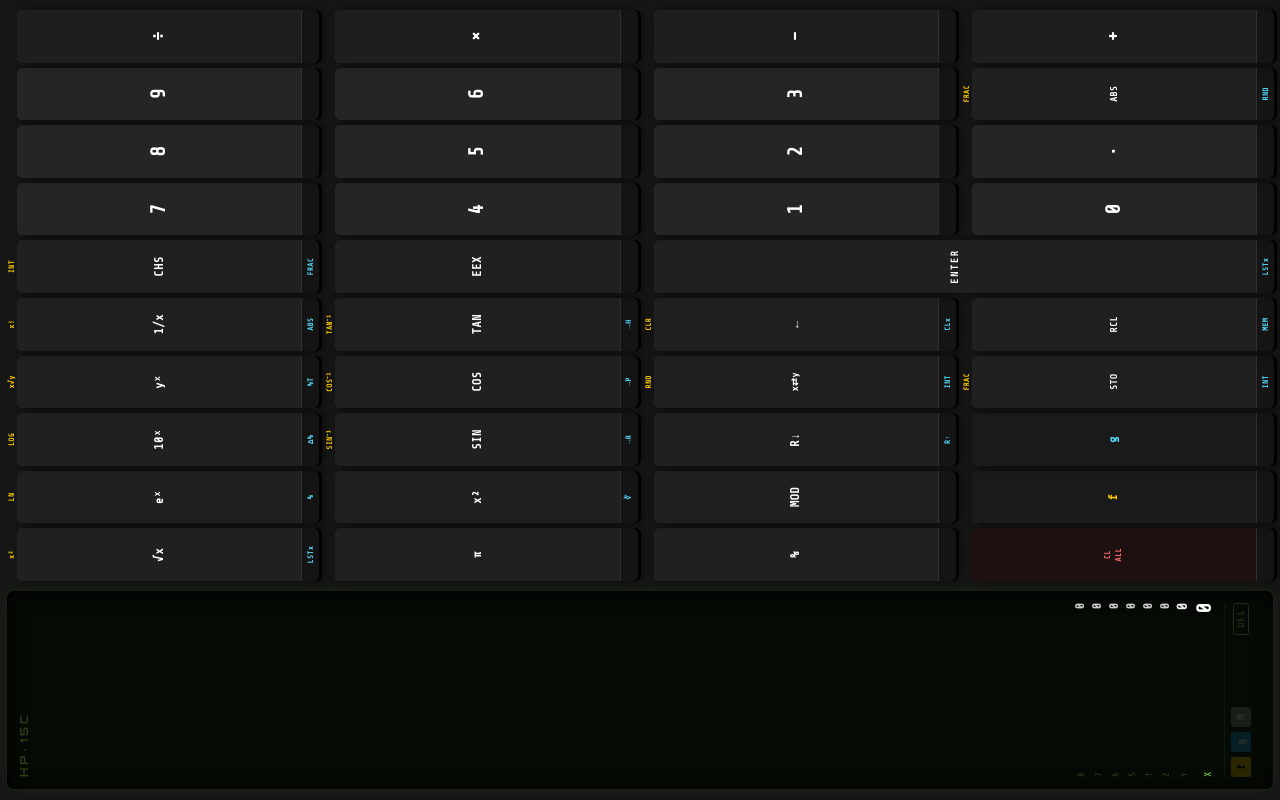
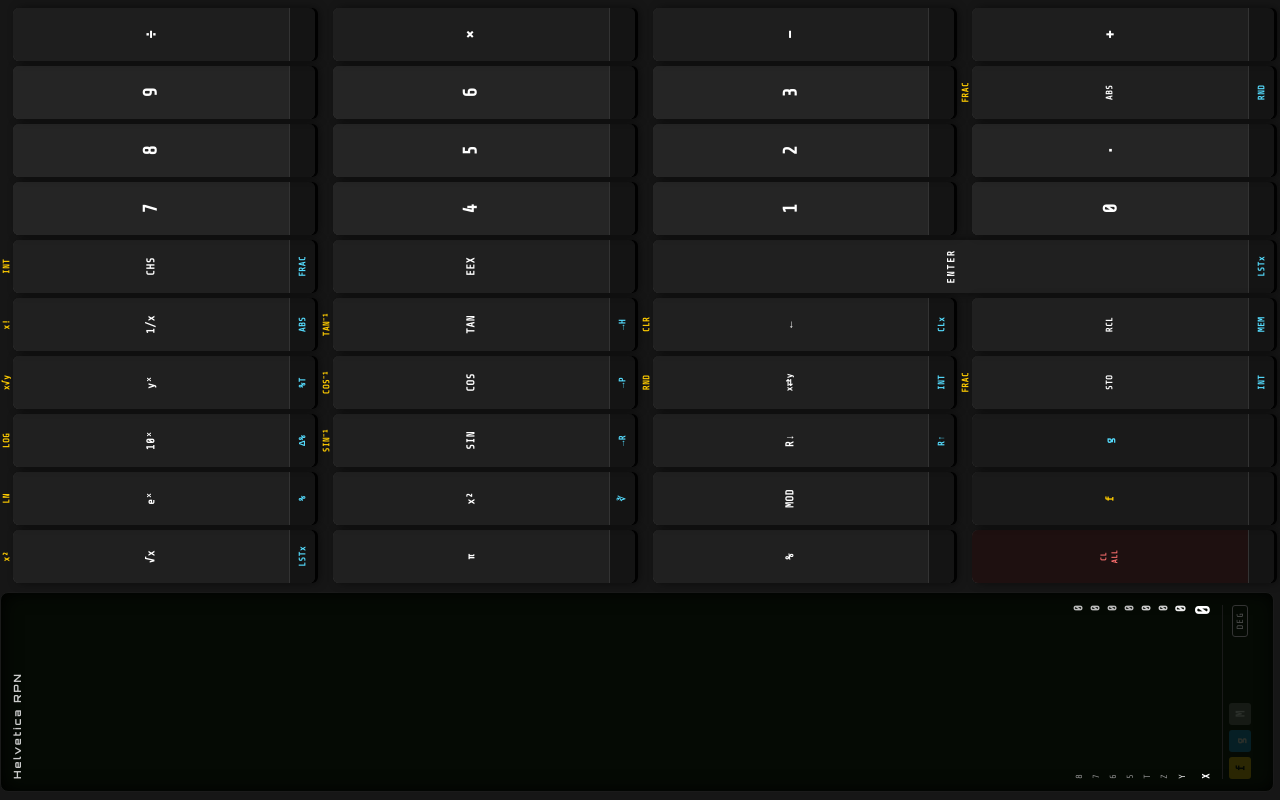
Before and after one commit to CuriousHelvetica/rpn-calc.html, a plain HTML site: page index.html in a window 1280 px wide. Drawn offline with nearby package versions, Linux system fonts and the light colour scheme.

Commit message:
Add files via upload

```diff
--- a/index.html
+++ b/index.html
@@ -5,8 +5,8 @@
 <meta name="viewport" content="width=device-width, initial-scale=1.0, maximum-scale=1.0, user-scalable=no, viewport-fit=cover">
 <meta name="apple-mobile-web-app-capable" content="yes">
 <meta name="apple-mobile-web-app-status-bar-style" content="black-translucent">
-<meta name="apple-mobile-web-app-title" content="HP-15C">
-<title>HP-15C RPN</title>
+<meta name="apple-mobile-web-app-title" content="Helvetica RPN">
+<title>Helvetica RPN</title>
 <style>
 @import url('https://fonts.googleapis.com/css2?family=Share+Tech+Mono:wght@400&family=Orbitron:wght@700&display=swap');
 *,*::before,*::after{box-sizing:border-box;margin:0;padding:0;}
@@ -19,53 +19,82 @@
   touch-action:manipulation;
 }
 
-/* Fixed outer container — always fills screen */
+/* Fixed viewport container */
 #outer{
-  position:fixed;inset:0;
+  position:fixed;
+  top:0;left:0;
+  width:100vw;height:100vh;
   overflow:hidden;
-  display:flex;align-items:center;justify-content:center;
   background:#000;
+  display:flex;
+  align-items:center;
+  justify-content:center;
 }
 
-/* Shell — sized and rotated by JS to always appear landscape */
+/*
+  Shell is always landscape.
+  We rotate it -90deg so the phone is held portrait with camera at top.
+  After -90deg rotation:
+    • shell "top"    → physical LEFT  (notch side)
+    • shell "bottom" → physical RIGHT (home-indicator side)
+    • shell "left"   → physical BOTTOM (ops/right-column side)
+    • shell "right"  → physical TOP   (display/left-side)
+
+  Shell width  = 100vh  (fills the tall dimension of portrait viewport)
+  Shell height = 100vw  (fills the narrow dimension)
+
+  To clear the notch (≈47px safe area at top of portrait viewport),
+  we add padding-top to the shell in its own coordinate space.
+  After rotation, shell "top" padding → physical left gap → clears notch.
+
+  iPhone 13 Pro: safe-area-inset-top ≈ 47px in portrait.
+  We use env(safe-area-inset-top) with 47px fallback.
+*/
 #shell{
   position:absolute;
-  top:50%;left:50%;
+  width:100vh;
+  height:100vw;
   background:#161616;
-  display:flex;flex-direction:row;
+  display:flex;
+  flex-direction:row;
   align-items:stretch;
-  /* padding accounts for safe areas on whichever edge is live */
-  padding:6px 10px 6px 10px;
+
+  /* padding-top clears notch after rotation */
+  padding-top: env(safe-area-inset-top, 47px);
+  padding-bottom: 6px;
+  padding-left:  8px;   /* this becomes physical BOTTOM after rotation */
+  padding-right: 8px;   /* this becomes physical TOP after rotation */
   gap:9px;
-  transform-origin:50% 50%;
-  transition:transform 0.25s ease;
-  will-change:transform;
+
+  /* Fixed rotation — always landscape, ops at physical bottom */
+  transform: rotate(-90deg);
+  transform-origin: 50% 50%;
 }
 
 /* ── DISPLAY PANEL ── */
 .disp{
-  /* width set by JS based on available landscape width */
   width:200px;
   flex-shrink:0;
   background:#050a04;
   border-radius:8px;
-  border:1px solid #182010;
-  box-shadow:inset 0 2px 18px #000, 0 0 14px rgba(80,150,30,.08);
-  display:flex;flex-direction:column;
+  border:1px solid #1a1a1a;
+  box-shadow:inset 0 2px 18px #000;
+  display:flex;
+  flex-direction:column;
   padding:10px 12px 8px;
-  gap:0;
 }
 
 .disp-brand{
   font-family:'Orbitron',monospace;
-  font-size:11px;font-weight:700;
-  color:#2a3e16;letter-spacing:3px;
+  font-size:10px;font-weight:700;
+  color:#cccccc;
+  letter-spacing:2px;
+  flex-shrink:0;
   margin-bottom:0;
-  flex-shrink:0;
 }
 
-/* Empty spacer at top — the "leave top corner empty" breathing room */
-.disp-spacer{ flex:0.6; }
+/* Breathing room between brand and stack */
+.disp-spacer{ flex:0.5; }
 
 /* Stack rows */
 .stack-rows{
@@ -76,69 +105,79 @@
 }
 
 .srow{
-  display:flex;justify-content:space-between;align-items:baseline;
+  display:flex;
+  justify-content:space-between;
+  align-items:baseline;
 }
+
 .slbl{
   font-family:'Share Tech Mono',monospace;
-  font-size:9px;color:#2a401a;
-  width:16px;flex-shrink:0;letter-spacing:.5px;
+  font-size:9px;
+  color:#888888;        /* neutral grey — no green */
+  width:16px;
+  flex-shrink:0;
+  letter-spacing:.5px;
 }
+
 .sval{
   font-family:'Share Tech Mono',monospace;
   font-size:12px;font-weight:bold;
-  color:#cccccc;
-  text-align:right;flex:1;
+  color:#bbbbbb;
+  text-align:right;
+  flex:1;
   white-space:nowrap;overflow:hidden;text-overflow:ellipsis;
 }
 
-/* X register — bright white and larger */
-.srow.xreg .slbl{ color:#80cc40;font-size:10px; }
+/* X register — largest, brightest white */
+.srow.xreg .slbl{ color:#ffffff;font-size:10px;font-weight:bold; }
 .srow.xreg .sval{ color:#ffffff;font-size:20px; }
 
-/* Y register — slightly larger too */
+/* Y register — noticeably bigger than rest */
+.srow.yreg .slbl{ color:#dddddd; }
 .srow.yreg .sval{ color:#eeeeee;font-size:14px; }
+
+/* Z and T a touch brighter than 5-8 */
+.srow.zreg .sval,.srow.treg .sval{ color:#cccccc;font-size:12px; }
 
 .disp-footer{
   flex-shrink:0;
   display:flex;justify-content:space-between;align-items:center;
   margin-top:8px;padding-top:6px;
-  border-top:1px solid #0e180a;
+  border-top:1px solid #1a1a1a;
 }
 
-/* ── INDICATORS: solid squares ── */
+/* ── INDICATORS — solid colour squares ── */
 .inds{display:flex;gap:5px;align-items:center;}
 
 .ind{
-  width:20px;height:20px;
+  width:22px;height:22px;
   display:flex;align-items:center;justify-content:center;
   border-radius:3px;
   font-family:'Share Tech Mono',monospace;
-  font-size:11px;font-weight:bold;
+  font-size:12px;font-weight:bold;
   opacity:0.15;
   transition:opacity .15s;
   flex-shrink:0;
 }
-.ind.on{opacity:1;}
-
-.ind-f{background:#ffcc00;color:#000;}
-.ind-g{background:#1199dd;color:#fff;}
-.ind-m{background:#888888;color:#fff;}
+.ind.on{ opacity:1; }
+.ind-f{ background:#ffcc00;color:#000; }
+.ind-g{ background:#1199dd;color:#fff; }
+.ind-m{ background:#777777;color:#fff; }
 
 .ang-btn{
   font-family:'Share Tech Mono',monospace;
-  font-size:9px;color:#2a3e16;
-  border:1px solid #1e2e12;border-radius:3px;
+  font-size:9px;color:#555;
+  border:1px solid #333;border-radius:3px;
   padding:2px 6px;cursor:pointer;letter-spacing:1px;
   -webkit-tap-highlight-color:transparent;
 }
-.ang-btn:active{color:#fff;border-color:#80cc40;}
+.ang-btn:active{ color:#fff;border-color:#888; }
 
 .err-line{
   font-family:'Share Tech Mono',monospace;
   font-size:9px;color:#ff5050;
   min-height:11px;text-align:right;
-  margin-top:3px;letter-spacing:1px;
-  flex-shrink:0;
+  margin-top:3px;letter-spacing:1px;flex-shrink:0;
 }
 
 /* ── KEYPAD: 10 cols × 4 rows ── */
@@ -151,26 +190,30 @@
 }
 
 /* CELL = gold label + button */
-.cell{display:flex;flex-direction:column;gap:0;min-width:0;}
+.cell{
+  display:flex;flex-direction:column;
+  gap:0;min-width:0;
+}
 
-/* Gold f-shift label — floats on body above button */
+/* Gold f-shift label above button — bigger and bolder than before */
 .above{
   font-family:'Share Tech Mono',monospace;
-  font-size:7.5px;font-weight:bold;
+  font-size:9px;font-weight:bold;
   color:#ffcc00;
   text-align:center;
-  height:11px;line-height:11px;
+  height:13px;line-height:13px;
   letter-spacing:.3px;white-space:nowrap;overflow:hidden;
 }
 
 /* ── BUTTON ── */
 .k{
-  flex:1;display:flex;flex-direction:column;
+  flex:1;
+  display:flex;flex-direction:column;
   border-radius:6px;overflow:hidden;
   cursor:pointer;-webkit-tap-highlight-color:transparent;
   box-shadow:
-    inset 0 1px 0 rgba(255,255,255,.15),
-    inset 1px 0 0 rgba(255,255,255,.06),
+    inset 0 1px 0 rgba(255,255,255,.16),
+    inset 1px 0 0 rgba(255,255,255,.07),
     inset -1px 0 0 rgba(0,0,0,.35),
     0 3px 0 rgba(0,0,0,.95),
     0 4px 8px rgba(0,0,0,.5);
@@ -181,50 +224,55 @@
   box-shadow:inset 0 1px 0 rgba(255,255,255,.06),0 1px 0 rgba(0,0,0,.9);
 }
 
-/* Face — upper ~72% */
+/* Face — holds main white label, slightly less dominant than before */
 .kf{
-  flex:1;display:flex;align-items:center;justify-content:center;
-  background:#202020;padding:0 3px;
+  flex:1;
+  display:flex;align-items:center;justify-content:center;
+  background:#202020;
+  padding:0 3px;
+  min-height:0;
 }
 
-/* Chamfer — lower ~18px, blue label */
+/* Chamfer — taller now, holds blue label prominently */
 .kc{
-  height:18px;flex-shrink:0;
+  height:26px;           /* was 18px — much more readable */
+  flex-shrink:0;
   display:flex;align-items:center;justify-content:center;
   background:#141414;
-  border-top:1px solid #303030;
-  padding:0 3px;
+  border-top:1px solid #333;
+  padding:0 4px;
 }
 
-/* Main label */
+/* Main white label */
 .ml{
   font-family:'Share Tech Mono',monospace;
-  font-size:12px;font-weight:bold;color:#fff;
+  font-size:11px;font-weight:bold;color:#fff;
   text-align:center;line-height:1.1;
   letter-spacing:.3px;white-space:pre;
 }
-.ml.sm {font-size:9.5px;}
-.ml.num{font-size:20px;}
-.ml.op {font-size:18px;}
-.ml.ent{font-size:10px;letter-spacing:1.5px;}
-.ml.cl {font-size:8px;line-height:1.35;text-align:center;}
+.ml.sm { font-size:9px; }
+.ml.num{ font-size:19px; }
+.ml.op { font-size:17px; }
+.ml.ent{ font-size:10px;letter-spacing:1.5px; }
+.ml.cl { font-size:8px;line-height:1.35;text-align:center; }
 
-/* Blue g label on chamfer */
+/* Blue g-shift label on chamfer — bigger than before */
 .cl-lbl{
   font-family:'Share Tech Mono',monospace;
-  font-size:7.5px;font-weight:bold;color:#55ddff;
+  font-size:9px;font-weight:bold;color:#55ddff;
   text-align:center;line-height:1;letter-spacing:.3px;white-space:nowrap;
 }
 
-/* Key variants */
-.fkey .kf{background:#1a1a1a;} .fkey .ml{color:#ffcc00;}
-.gkey .kf{background:#1a1a1a;} .gkey .ml{color:#55ddff;}
-.numk .kf{background:#252525;}
-.opk  .kf{background:#1e1e1e;}
-.clall-k .kf{background:#1e1010;} .clall-k .ml{color:#ff7070;}
+/* ── KEY COLOUR VARIANTS ── */
+.fkey .kf{ background:#1a1a1a; } .fkey .ml{ color:#ffcc00; }
+.gkey .kf{ background:#1a1a1a; } .gkey .ml{ color:#55ddff; }
+.numk .kf{ background:#252525; }
+.opk  .kf{ background:#1e1e1e; }
+.clall-k .kf{ background:#1e1010; } .clall-k .ml{ color:#ff7070; }
 
-.fkey.slit{box-shadow:0 0 10px rgba(255,204,0,.6),0 3px 0 rgba(0,0,0,.9);}
-.gkey.slit{box-shadow:0 0 10px rgba(85,221,255,.6),0 3px 0 rgba(0,0,0,.9);}
+/* Shift glow */
+.fkey.slit{ box-shadow:0 0 10px rgba(255,204,0,.6),0 3px 0 rgba(0,0,0,.9); }
+.gkey.slit{ box-shadow:0 0 10px rgba(85,221,255,.6),0 3px 0 rgba(0,0,0,.9); }
 </style>
 </head>
 <body>
@@ -232,8 +280,8 @@
 <div id="shell">
 
   <!-- DISPLAY -->
-  <div class="disp" id="disp">
-    <div class="disp-brand">HP·15C</div>
+  <div class="disp">
+    <div class="disp-brand">Helvetica RPN</div>
     <div class="disp-spacer"></div>
     <div class="stack-rows" id="stackRows"></div>
     <div class="disp-footer">
@@ -249,8 +297,8 @@
 
   <div class="keypad" id="kp"></div>
 
-</div><!-- shell -->
-</div><!-- outer -->
+</div>
+</div>
 
 <script>
 // ═══════════════════════════════════════════
@@ -258,11 +306,12 @@
 // ═══════════════════════════════════════════
 const SZ=8;
 let stack=new Array(SZ).fill(0);
-let inputStr='', isTyping=false;
-let shiftMode=0; // 0=none,1=f,2=g
+let inputStr='',isTyping=false;
+let shiftMode=0;
 let angleMode='DEG';
-let memory=0, memUsed=false, lastX=0;
+let memory=0,memUsed=false,lastX=0;
 const LBLS=['X','Y','Z','T','5','6','7','8'];
+const REGS=['xreg','yreg','zreg','treg','','','',''];
 
 // ═══════════════════════════════════════════
 // KEY DEFINITIONS
@@ -307,7 +356,6 @@
   {c:3, r:4, main:'g',    gold:'',      blue:'',      cls:'gkey',   fn:'shiftG'              },
   {c:4, r:4, main:'STO',  gold:'FRAC',  blue:'INT',   fn:'sto',   fFn:'frac',  gFn:'intg',  msz:'sm'},
   {c:5, r:4, main:'RCL',  gold:'',      blue:'MEM',   fn:'rcl',                gFn:'rcl',   msz:'sm'},
-  // col 6 = ENTER span continuation
   {c:7, r:4, main:'0',    cls:'numk',   msz:'num',    fn:'d0'                                },
   {c:8, r:4, main:'·',    cls:'numk',   msz:'num',    fn:'dot'                               },
   {c:9, r:4, main:'ABS',  gold:'FRAC',  blue:'RND',   fn:'abs',   fFn:'frac',  gFn:'rnd',   msz:'sm'},
@@ -360,18 +408,14 @@
 }
 
 // ═══════════════════════════════════════════
-// FORMAT — with thousands commas
+// FORMAT — thousands commas
 // ═══════════════════════════════════════════
 function fmt(n){
   if(!isFinite(n)) return isNaN(n)?'NaN':(n>0?'+∞':'−∞');
   const a=Math.abs(n);
-  // Scientific notation for very large or very small
-  if(a!==0&&(a>=1e13||a<1e-6)){
+  if(a!==0&&(a>=1e13||a<1e-6))
     return n.toExponential(5).replace('e+','e').replace('e-','e−');
-  }
-  // Build string with up to 10 significant figures
   let s=parseFloat(n.toPrecision(10)).toString();
-  // Add thousands separators to integer part
   const dot=s.indexOf('.');
   const intPart=dot>=0?s.slice(0,dot):s;
   const decPart=dot>=0?s.slice(dot):'';
@@ -389,22 +433,18 @@
   area.innerHTML='';
   for(let i=SZ-1;i>=0;i--){
     const row=document.createElement('div');
-    row.className='srow'+(i===0?' xreg':i===1?' yreg':'');
-
+    const rc=REGS[i];
+    row.className='srow'+(rc?' '+rc:'');
     const lbl=document.createElement('span');lbl.className='slbl';lbl.textContent=LBLS[i];
     const val=document.createElement('span');val.className='sval';
     val.textContent=(i===0&&isTyping)?(inputStr||'0'):fmt(stack[i]);
     row.appendChild(lbl);row.appendChild(val);
     area.appendChild(row);
   }
-
-  // Indicators
   document.getElementById('annF').className='ind ind-f'+(shiftMode===1?' on':'');
   document.getElementById('annG').className='ind ind-g'+(shiftMode===2?' on':'');
   document.getElementById('annM').className='ind ind-m'+(memUsed?' on':'');
   document.getElementById('angBtn').textContent=angleMode;
-
-  // Shift key glow
   document.querySelectorAll('[data-sk]').forEach(b=>{
     b.classList.remove('slit');
     if(shiftMode===1&&b.dataset.sk==='f') b.classList.add('slit');
@@ -499,6 +539,7 @@
   sto(){commit();memory=stack[0];memUsed=true;},
   rcl(){commit();pushX(memory);},
 };
+
 function B(fn){commit();saveLast();const x=stack[0],y=stack[1];const r=fn(y,x);if(r!==undefined&&!isNaN(r)){drop();stack[0]=r;}}
 function U(fn){commit();saveLast();const r=fn(stack[0]);if(r!==undefined&&!isNaN(r))stack[0]=r;}
 
@@ -517,7 +558,7 @@
 }
 
 // ═══════════════════════════════════════════
-// KEYBOARD (desktop testing)
+// KEYBOARD (desktop)
 // ═══════════════════════════════════════════
 document.addEventListener('keydown',e=>{
   const map={Enter:'enter',Backspace:'bksp',Escape:'clrAll',
@@ -531,76 +572,9 @@
 });
 
 // ═══════════════════════════════════════════
-// ORIENTATION
-//
-// iPhone 13 Pro screen: 390×844 CSS px portrait
-// We always render landscape. Logic:
-//
-//   angle 0   → portrait (camera top)
-//              rotate shell −90° → right col (ops) faces camera/top ✓
-//              shell dims: w=100vh, h=100vw
-//
-//   angle 90  → landscape, camera on LEFT (device rotated CCW)
-//              this is the "other" orientation → rotate 180°
-//              shell dims: w=100vw, h=100vh
-//
-//   angle 180 → portrait upside-down (camera bottom)
-//              rotate shell +90° → right col (ops) faces camera/bottom ✓
-//              shell dims: w=100vh, h=100vw
-//
-//   angle 270 → landscape, camera on RIGHT (device rotated CW)
-//              this is the NATURAL orientation → no rotation
-//              shell dims: w=100vw, h=100vh
-//
-// If the 90/270 behaviour feels swapped on your device, swap the
-// angle 90 and angle 270 cases below.
-// ═══════════════════════════════════════════
-function getAngle(){
-  // screen.orientation.angle is preferred; window.orientation is iOS fallback
-  if(screen&&screen.orientation&&typeof screen.orientation.angle==='number'){
-    return ((screen.orientation.angle%360)+360)%360;
-  }
-  if(typeof window.orientation==='number'){
-    return ((window.orientation%360)+360)%360;
-  }
-  return 0;
-}
-
-function applyOrientation(){
-  const shell=document.getElementById('shell');
-  const angle=getAngle();
-
-  let rot=0, swapDims=false;
-  if(angle===0)   { rot=-90; swapDims=true;  }  // portrait
-  else if(angle===90)  { rot=180; swapDims=false; }  // landscape, camera left
-  else if(angle===180) { rot=90;  swapDims=true;  }  // portrait upside-down
-  else                 { rot=0;   swapDims=false; }  // landscape, camera right (natural)
-
-  if(swapDims){
-    // Shell needs landscape dims inside a portrait viewport
-    shell.style.width='100vh';
-    shell.style.height='100vw';
-    shell.style.marginLeft='-50vh';
-    shell.style.marginTop='-50vw';
-  } else {
-    shell.style.width='100vw';
-    shell.style.height='100vh';
-    shell.style.marginLeft='-50vw';
-    shell.style.marginTop='-50vh';
-  }
-  shell.style.transform=`rotate(${rot}deg)`;
-}
-
-window.addEventListener('orientationchange',()=>setTimeout(applyOrientation,120));
-if(screen&&screen.orientation) screen.orientation.addEventListener('change',()=>setTimeout(applyOrientation,120));
-// Also listen to resize as a belt-and-suspenders fallback
-window.addEventListener('resize',()=>setTimeout(applyOrientation,120));
-
-// ═══════════════════════════════════════════
 // INIT
 // ═══════════════════════════════════════════
 buildKeypad();
-applyOrientation();
 render();
 </script>
 </body>
```
